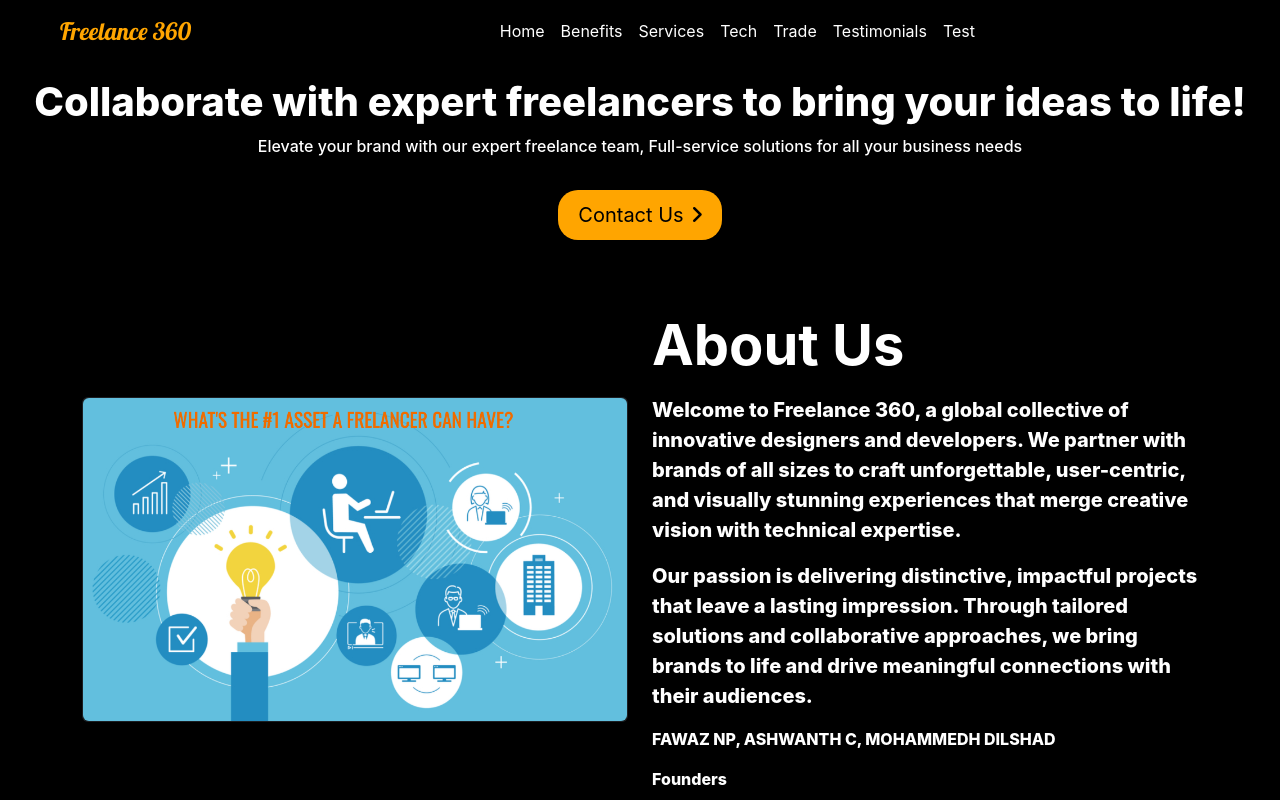
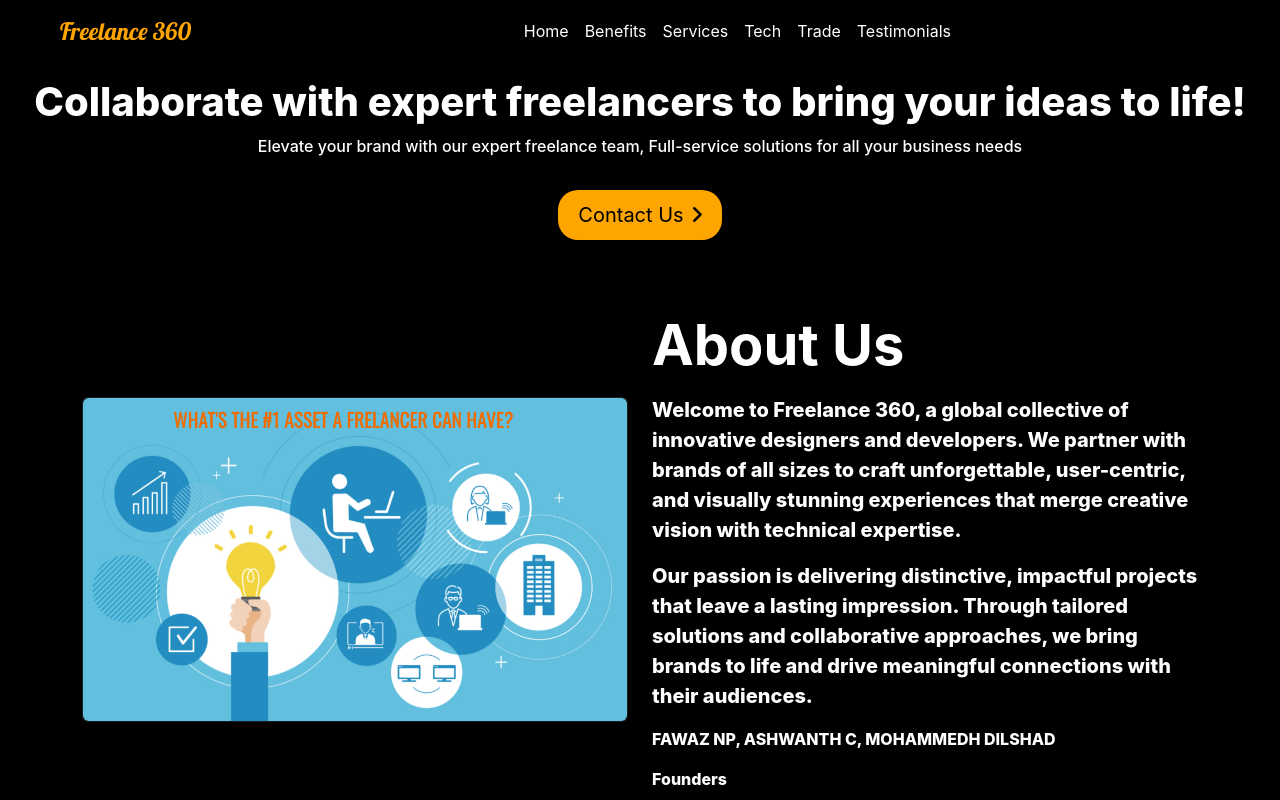
Before and after one commit to 17Ashwanth/freelance360, a React (Create React App) app: page / in a window 1280 px wide. Shown: the top 800 px of the page. Built offline with nearby package versions, Linux system fonts and the light colour scheme.

Commit message:
fawazupdation2

```diff
--- a/src/Components/Header.jsx
+++ b/src/Components/Header.jsx
@@ -44,9 +44,7 @@
                             <li className="nav-item">
                                 <a className="nav-link active text-white" aria-current="page" href="#reviews">Testimonials</a>
                             </li>
-                            <li className="nav-item">
-                                <a className="nav-link active text-white" aria-current="page" href="#reviews">Test</a>
-                            </li>
+
                         </ul>
                     </div>
                     {/* <form className="d-flex" role="search">
```
